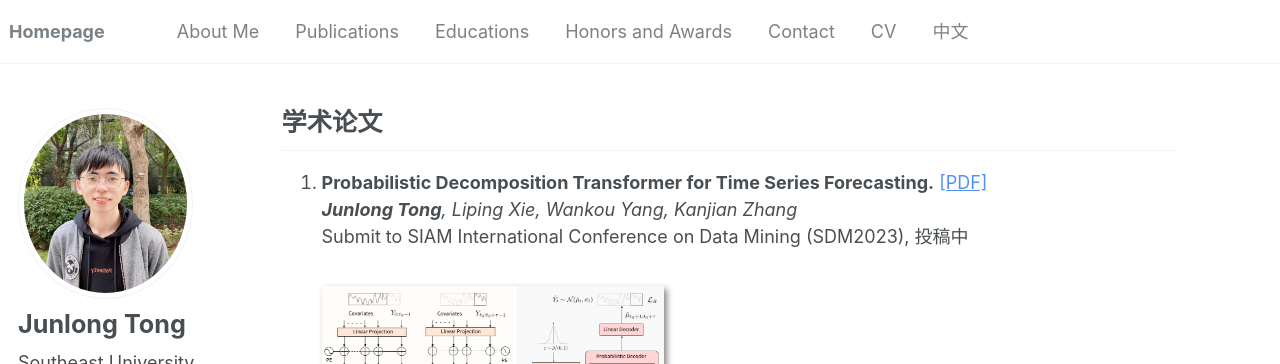
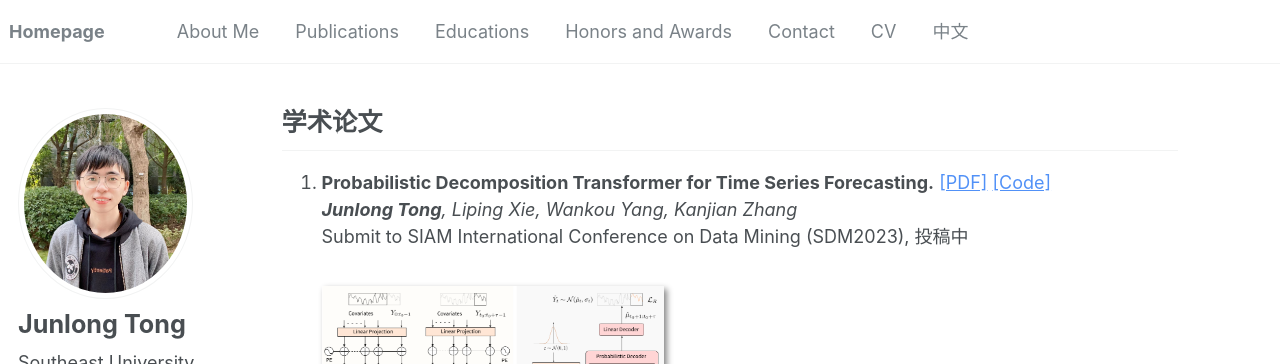
Before and after one commit to JL-tong/JL-tong.github.io, a Jekyll site: the page built from _pages/includes/Publications.md, in a window 1280 px wide. Shown: the top 364 px of the page. Built offline with Jekyll 4.4.1, drawn with Linux system fonts in a browser that asks for light colours; our own code applies the rules of GitHub Pages for plain Markdown files; comment, search, counter and statistics services are not loaded.

Commit message:
Updata pages

```diff
--- a/_pages/includes/Publications.md
+++ b/_pages/includes/Publications.md
@@ -1,7 +1,8 @@
 # 学术论文
 <ol>
   <li><b>Probabilistic Decomposition Transformer for Time Series Forecasting.</b>
-  <a href="https://arxiv.org/pdf/2210.17393.pdf" target="_blank" rel="noopener noreferrer">[PDF]</a><br>
+  <a href="https://arxiv.org/pdf/2210.17393.pdf" target="_blank" rel="noopener noreferrer">[PDF]</a>
+  <a href="https://github.com/JL-tong/PDTrans" target="_blank" rel="noopener noreferrer">[Code]</a><br>
 	  <i><b>Junlong Tong</b>, Liping Xie, Wankou Yang, Kanjian Zhang<br></i>
 	Submit to SIAM International Conference on Data Mining (SDM2023), 投稿中<br>
     <div class='paper-box'><div class='paper-box-image'>
```
